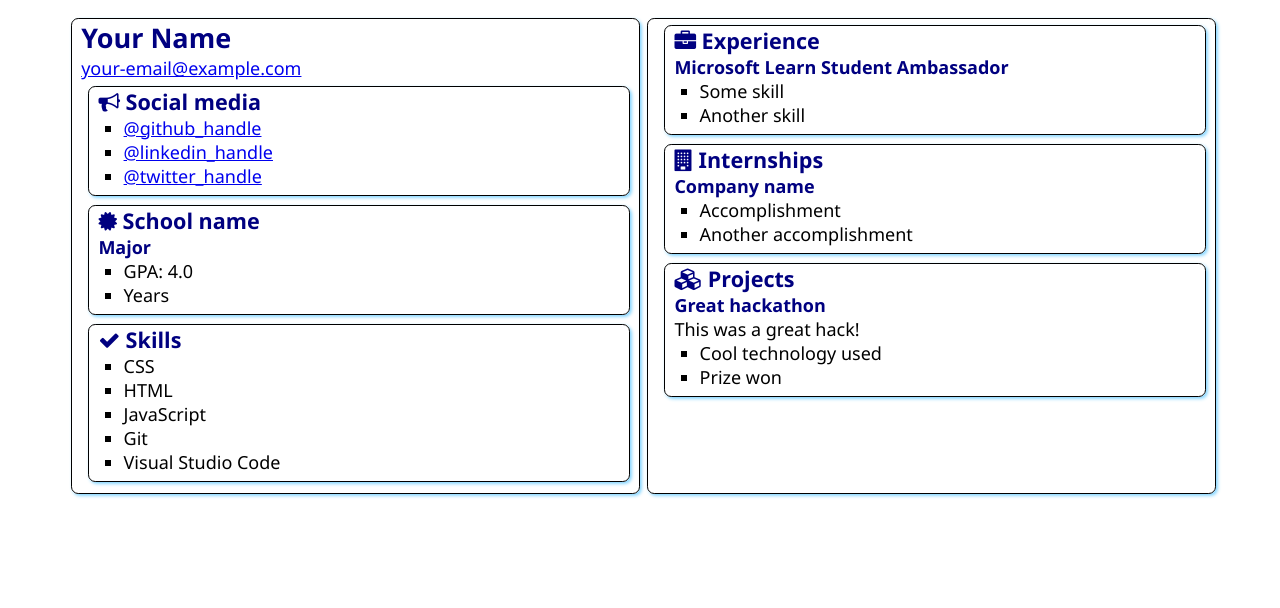
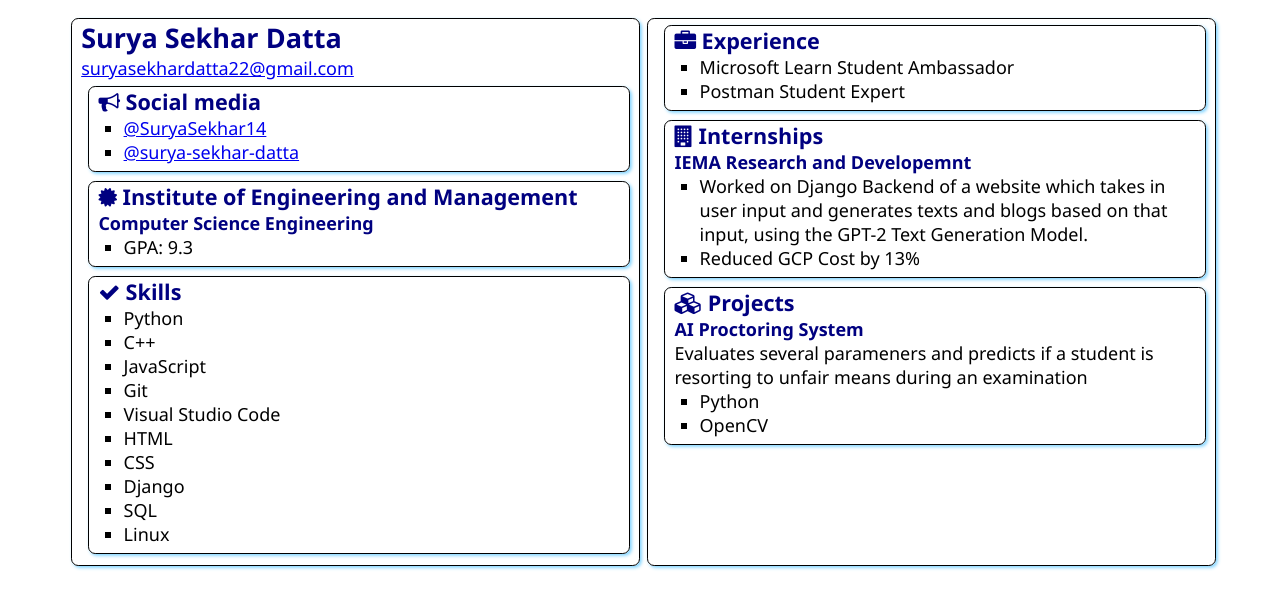
Before and after one commit to SuryaSekhar14/SATechnicalOnboarding, a plain HTML site: page src/index.html in a window 1280 px wide. Drawn offline with Linux system fonts and the light colour scheme.

Commit message:
Changed the data

```diff
--- a/src/index.html
+++ b/src/index.html
@@ -12,8 +12,8 @@
 <body>
     <main>
         <article class="box">
-            <h1>Your Name</h1>
-            <div><a href="mailto:your.email@example.com">your-email@example.com</a></div>
+            <h1>Surya Sekhar Datta</h1>
+            <div><a href="mailto:suryasekhardatta22@gmail.com">suryasekhardatta22@gmail.com</a></div>
 
             <section class="box">
                 <h2>
@@ -21,9 +21,9 @@
                     Social media
                 </h2>
                 <ul>
-                    <li><a href="https://github.com/<handle>">@github_handle</a></li>
-                    <li><a href="https://linkedin.com/in/<handle>">@linkedin_handle</a></li>
-                    <li><a href="https://twitter.com/<handle>">@twitter_handle</a></li>
+                    <li><a href="https://github.com/SuryaSekhar14">@SuryaSekhar14</a></li>
+                    <li><a href="https://linkedin.com/in/surya-sekhar-datta">@surya-sekhar-datta</a></li>
+                    <!-- <li><a href="https://twitter.com/<handle>">@twitter_handle</a></li> -->
                 </ul>
             </section>
 
@@ -31,12 +31,12 @@
                 <div class="education">
                     <h2>
                         <i class="fa fa-certificate" aria-hidden="true"></i>
-                        School name
+                        Institute of Engineering and Management
                     </h2>
-                    <h3>Major</h3>
+                    <h3>Computer Science Engineering</h3>
                     <ul>
-                        <li>GPA: 4.0</li>
-                        <li>Years</li>
+                        <li>GPA: 9.3</li>
+                        <!-- <li>Years</li> -->
                     </ul>
                 </div>
             </section>
@@ -47,11 +47,16 @@
                     Skills
                 </h2>
                 <ul>
-                    <li>CSS</li>
-                    <li>HTML</li>
+                    <li>Python</li>
+                    <li>C++</li>
                     <li>JavaScript</li>
                     <li>Git</li>
                     <li>Visual Studio Code</li>
+                    <li>HTML</li>
+                    <li>CSS</li>
+                    <li>Django</li>
+                    <li>SQL</li>
+                    <li>Linux</li>
                 </ul>
             </section>
         </article>
@@ -61,10 +66,10 @@
                     <i class="fa fa-briefcase" aria-hidden="true"></i>
                     Experience
                 </h2>
-                <h3>Microsoft Learn Student Ambassador</h3>
+                <!-- <h3>Microsoft Learn Student Ambassador</h3> -->
                 <ul>
-                    <li>Some skill</li>
-                    <li>Another skill</li>
+                    <li>Microsoft Learn Student Ambassador</li>
+                    <li>Postman Student Expert</li>
                 </ul>
             </section>
             <section class="box">
@@ -73,10 +78,10 @@
                     Internships
                 </h2>
 
-                <h3>Company name</h3>
+                <h3>IEMA Research and Developemnt</h3>
                 <ul>
-                    <li>Accomplishment</li>
-                    <li>Another accomplishment</li>
+                    <li>Worked on Django Backend of a website which takes in user input and generates texts and blogs based on that input, using the GPT-2 Text Generation Model. </li>
+                    <li>Reduced GCP Cost by 13%</li>
                 </ul>
             </section>
             <section class="box">
@@ -85,11 +90,11 @@
                     Projects
                 </h2>
 
-                <h3>Great hackathon</h3>
-                <div>This was a great hack!</div>
+                <h3>AI Proctoring System</h3>
+                <div>Evaluates several parameners and predicts if a student is resorting to unfair means during an examination</div>
                 <ul>
-                    <li>Cool technology used</li>
-                    <li>Prize won</li>
+                    <li>Python</li>
+                    <li>OpenCV</li>
                 </ul>
             </section>
         </article>
```
